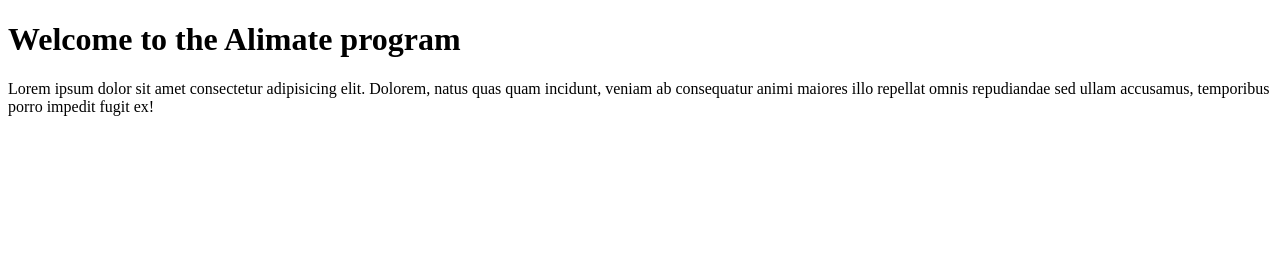
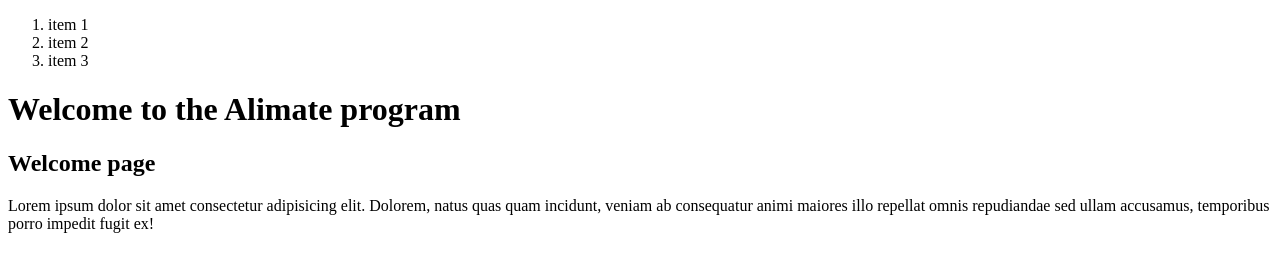
Before and after one commit to Alimateee/Folder-of-project, a plain HTML site: page index.html in a window 1280 px wide. Drawn offline with Linux system fonts and the light colour scheme.

Commit message:
order list and h2 tag added

```diff
--- a/index.html
+++ b/index.html
@@ -6,7 +6,13 @@
         </title>
     </head>
     <body>
+        <ol>
+            <li>item 1</li>
+            <li>item 2</li>
+            <li>item 3</li>
+        </ol>
         <h1>Welcome to the Alimate program</h1>
+        <h2>Welcome page</h2>
         <p>Lorem ipsum dolor sit amet consectetur adipisicing elit. Dolorem, natus quas quam incidunt, veniam ab consequatur animi maiores illo repellat omnis repudiandae sed ullam accusamus, temporibus porro impedit fugit ex!</p>
     </body>
 </html>
```
